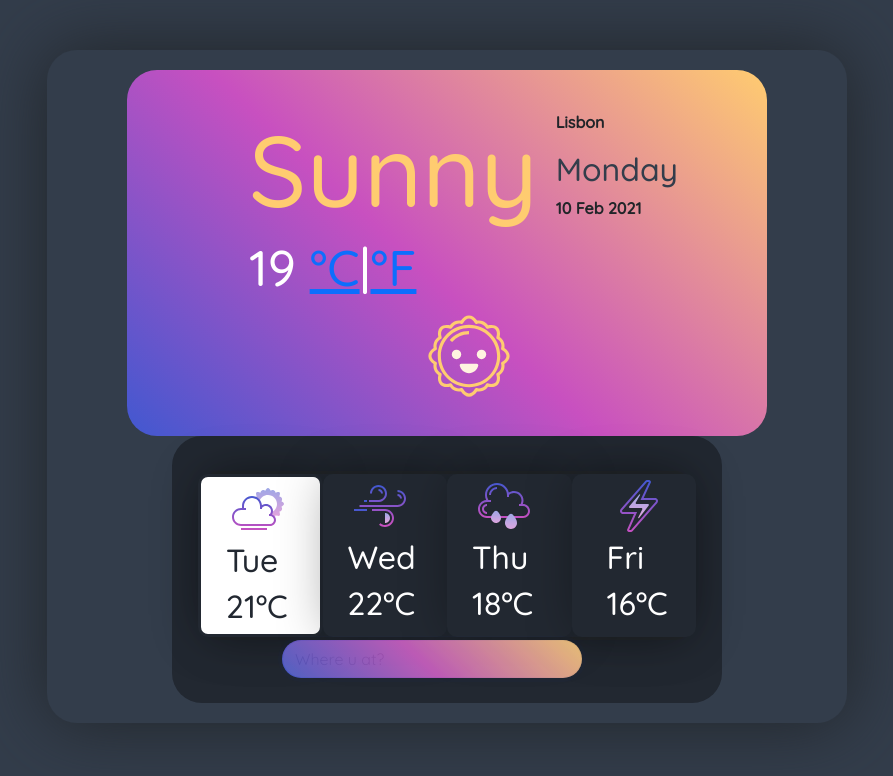
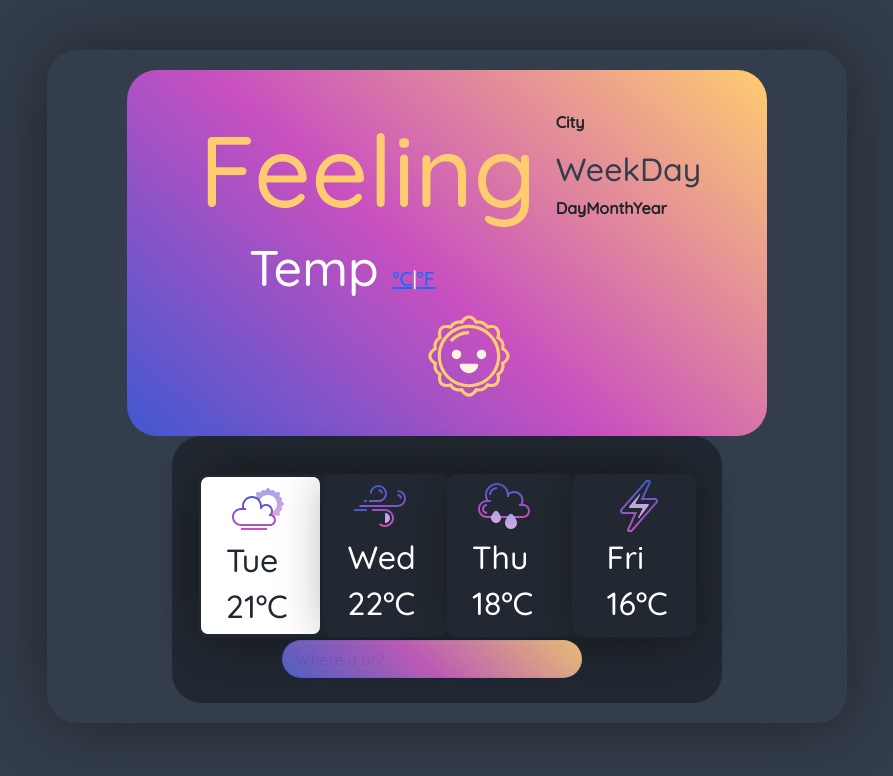
Before and after one commit to MartafromSPARTA/my-weather-app, a plain HTML site: page index.html in a window 1280 px wide. Shown: the whole page, without its empty margins (193-1086 px from the left). Drawn offline with nearby package versions, Linux system fonts and the light colour scheme.

Commit message:
HTML twick

```diff
--- a/index.html
+++ b/index.html
@@ -25,9 +25,9 @@
           <div class="first-card">
             <div class="row current-day">
               <div class="col-md-8">
-                <h1>Sunny</h1>
+                <h1>Feeling</h1>
                 <h3>
-                  <span id="temperature">19</span>
+                  <span id="temperature">Temp</span>
                   <span class="units">
                     <a href="#" id="celsius-link">°C</a>|<a
                       href="#"
@@ -36,6 +36,7 @@
                     >
                   </span>
                 </h3>
+
                 <div class="sunny">
                   <svg
                     xmlns="http://www.w3.org/2000/svg"
@@ -170,9 +171,9 @@
                 </div>
               </div>
               <div class="col-md-4 blue">
-                <p id="city">Lisbon</p>
-                <h2>Monday</h2>
-                <p>10 Feb 2021</p>
+                <p id="city">City</p>
+                <h2>WeekDay</h2>
+                <p>DayMonthYear</p>
               </div>
             </div>
           </div>
--- a/src/style.css
+++ b/src/style.css
@@ -29,7 +29,7 @@ body {
     margin: 0 auto;
   }
   .first-card h1 {
-    padding-left: 80px;
+    padding-left: 30px;
   }
 
   .first-card h2 {
@@ -54,7 +54,7 @@ body {
     color: #ffcc70;
   }
   .units {
-    font-size: 50px;
+    font-size: 20px;
     color: white;
   }
   .blue p {
```
